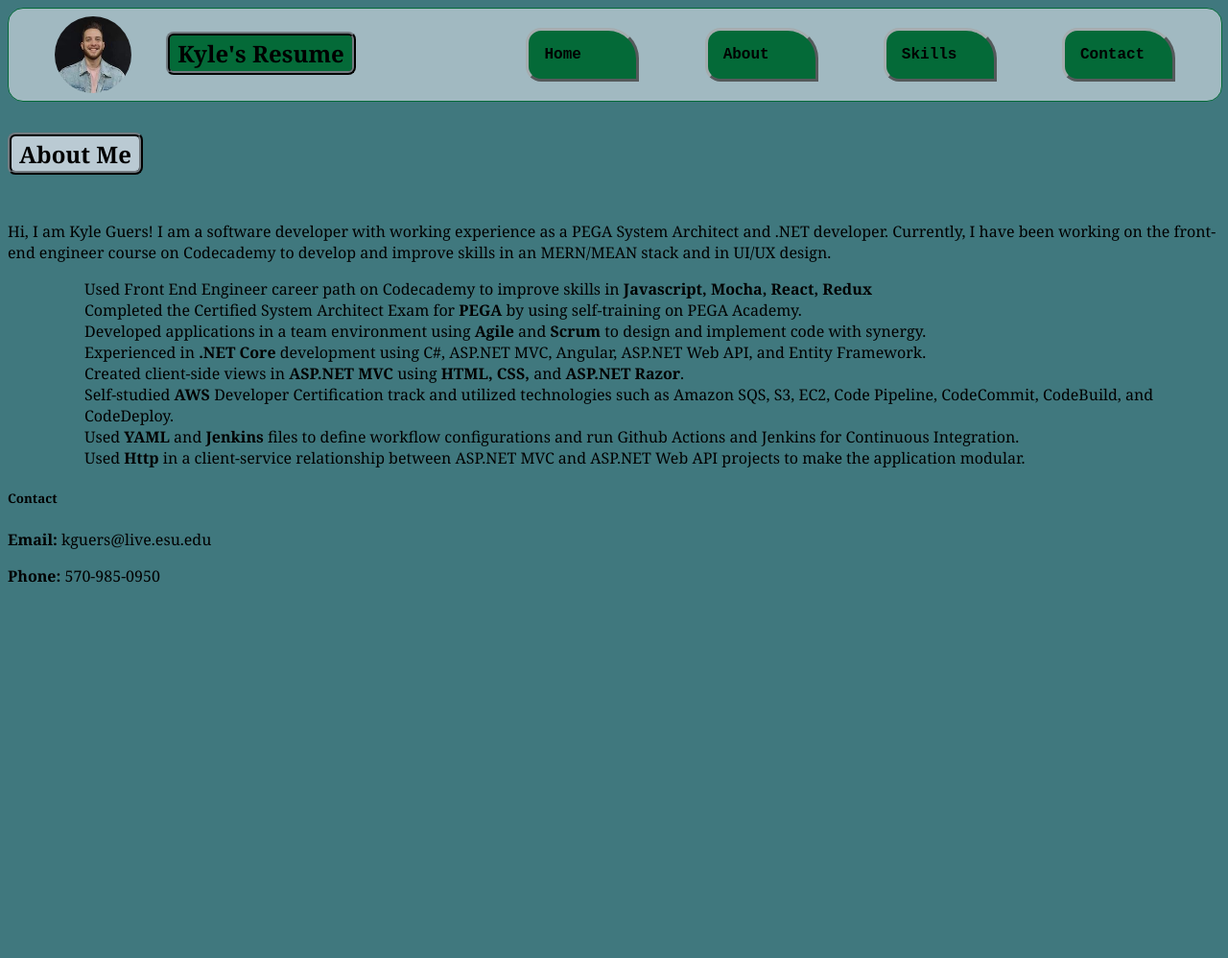
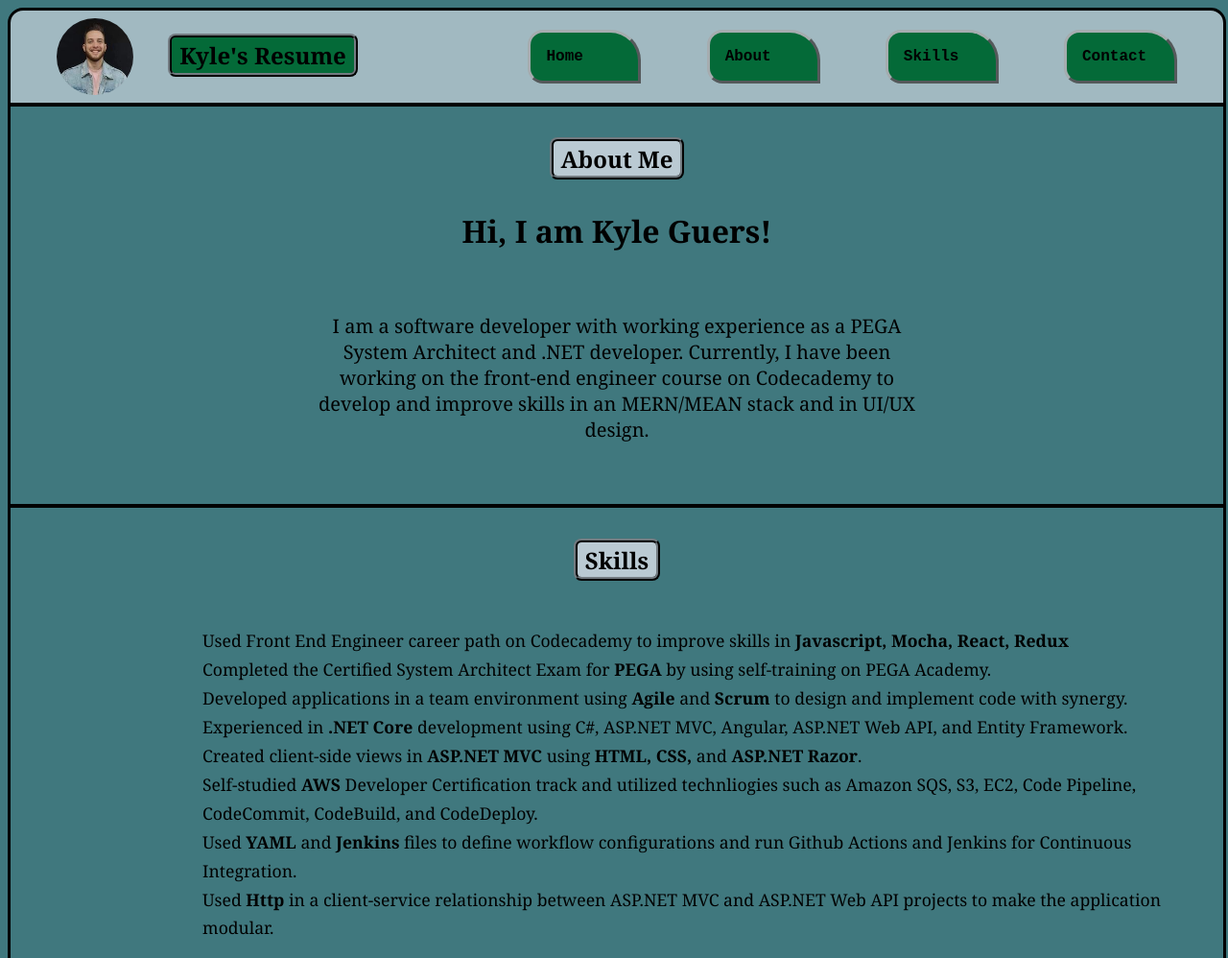
Before and after one commit to kguers/kguers.github.io, a plain HTML site: page index.html in a window 1280 px wide. Shown: the top 998 px of the page at 96% size. Before the commit the page ends 800 px from the top, so only its background shows below. Drawn offline with Linux system fonts and the light colour scheme.

Commit message:
Styling for About me and Skills

```diff
--- a/index.html
+++ b/index.html
@@ -24,19 +24,23 @@
     <main>
       <section id="about-me">
         <h2 class="about-me">About Me</h2>
-        <p><span class="intro">Hi, I am Kyle Guers!</span>  I am a software developer with working experience as a PEGA System Architect and .NET developer.  Currently, I have been working on the front-end engineer course on Codecademy to develop and improve skills in an MERN/MEAN stack and in UI/UX design.</p>
+        <br>
+        <strong class="intro">Hi, I am Kyle Guers!</strong>
+        <br>
+        <p> I am a software developer with working experience as a PEGA System Architect and .NET developer.  Currently, I have been working on the front-end engineer course on Codecademy to develop and improve skills in an MERN/MEAN stack and in UI/UX design.</p>
 
       </section>
       <section id="skills">
+        <h2 class="skills">Skills</h2>
         <ul>
-          <ol>Used Front End Engineer career path on Codecademy to improve skills in <strong> Javascript, Mocha, React, Redux</strong></ol>
-          <ol>Completed the Certified System Architect Exam for <strong>PEGA</strong> by using self-training on PEGA Academy.</ol>
-          <ol>Developed applications in a team environment using <strong>Agile</strong> and <strong>Scrum</strong> to design and implement code with synergy.</ol>
-          <ol>Experienced in <strong>.NET Core</strong> development using C#, ASP.NET MVC, Angular, ASP.NET Web API, and Entity Framework.</ol>
-          <ol>Created client-side views in <strong>ASP.NET MVC</strong> using <strong>HTML, CSS,</strong> and <strong>ASP.NET Razor</strong>.</ol>
-          <ol>Self-studied <strong>AWS</strong> Developer Certification track and utilized technologies such as Amazon SQS, S3, EC2, Code Pipeline, CodeCommit, CodeBuild, and CodeDeploy.</ol>
-          <ol>Used <strong>YAML</strong> and <strong>Jenkins</strong> files to define workflow configurations and run <strong></strong>Github Actions and Jenkins for Continuous Integration.</ol>
-          <ol>Used <strong>Http</strong> in a client-service relationship between ASP.NET MVC and ASP.NET Web API projects to make the application modular.</ol>
+          <li>Used Front End Engineer career path on Codecademy to improve skills in <strong> Javascript, Mocha, React, Redux</strong></li>
+          <li>Completed the Certified System Architect Exam for <strong>PEGA</strong> by using self-training on PEGA Academy.</li>
+          <li>Developed applications in a team environment using <strong>Agile</strong> and <strong>Scrum</strong> to design and implement code with synergy.</li>
+          <li>Experienced in <strong>.NET Core</strong> development using C#, ASP.NET MVC, Angular, ASP.NET Web API, and Entity Framework.</li>
+          <li>Created client-side views in <strong>ASP.NET MVC</strong> using <strong>HTML, CSS,</strong> and <strong>ASP.NET Razor</strong>.</li>
+          <li>Self-studied <strong>AWS</strong> Developer Certification track and utilized technliogies such as Amazon SQS, S3, EC2, Code Pipeline, CodeCommit, CodeBuild, and CodeDeploy.</li>
+          <li>Used <strong>YAML</strong> and <strong>Jenkins</strong> files to define workflow configurations and run <strong></strong>Github Actions and Jenkins for Continuous Integration.</li>
+          <li>Used <strong>Http</strong> in a client-service relationship between ASP.NET MVC and ASP.NET Web API projects to make the application modular.</li>
         </ul>
       </section>
     </main>
--- a/public/styles.css
+++ b/public/styles.css
@@ -33,8 +33,9 @@ nav {
   align-content:center;
   justify-content:center;
   background-color: rgba(186, 202, 211,.8);
-  border: 1px ridge #046A38;
-  border-radius: 1rem;
+  border: .2rem solid black;
+  border-bottom: .1rem solid black;
+  border-radius: 1rem 1rem 0 0;
   height: 6rem;
 }
 
@@ -95,6 +96,29 @@ h2 {
   padding: .1rem .5rem;
 }
 
+#about-me, #skills{
+  display: block;
+  text-align:center;
+  width:100%;
+  border: .2rem solid black;
+  border-bottom: .1rem solid black;
+}
+
+.intro {
+  font-size: 2rem;
+  margin: 0 auto;
+}
+
 #about-me p {
+  font-size: 1.25rem;
+  margin: 4rem auto;
+  width: 50%;
+}
 
+#skills ul li {
+  list-style: none;
+  font-size: 1.1rem;
+  line-height: 1.7;
+  text-align:left;
+  margin-left: 10rem;
 }
```
